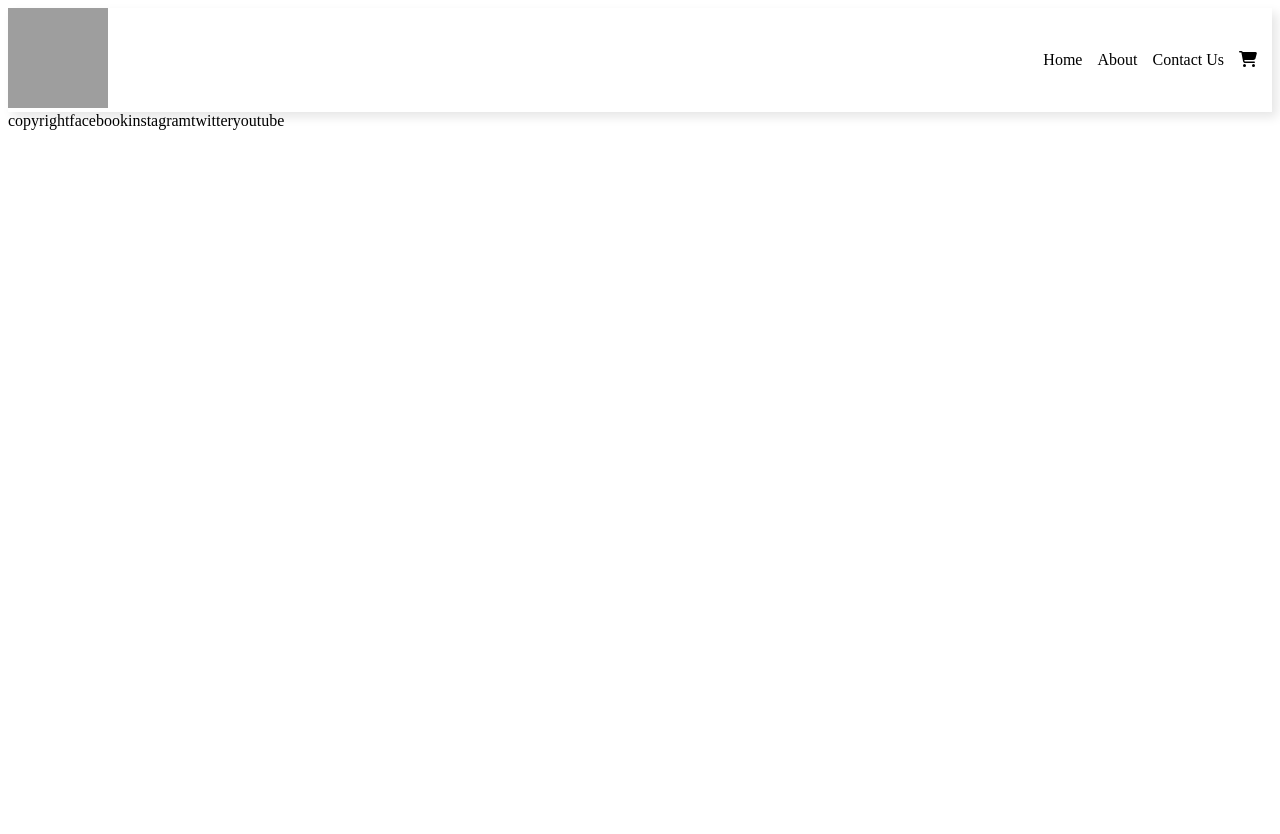
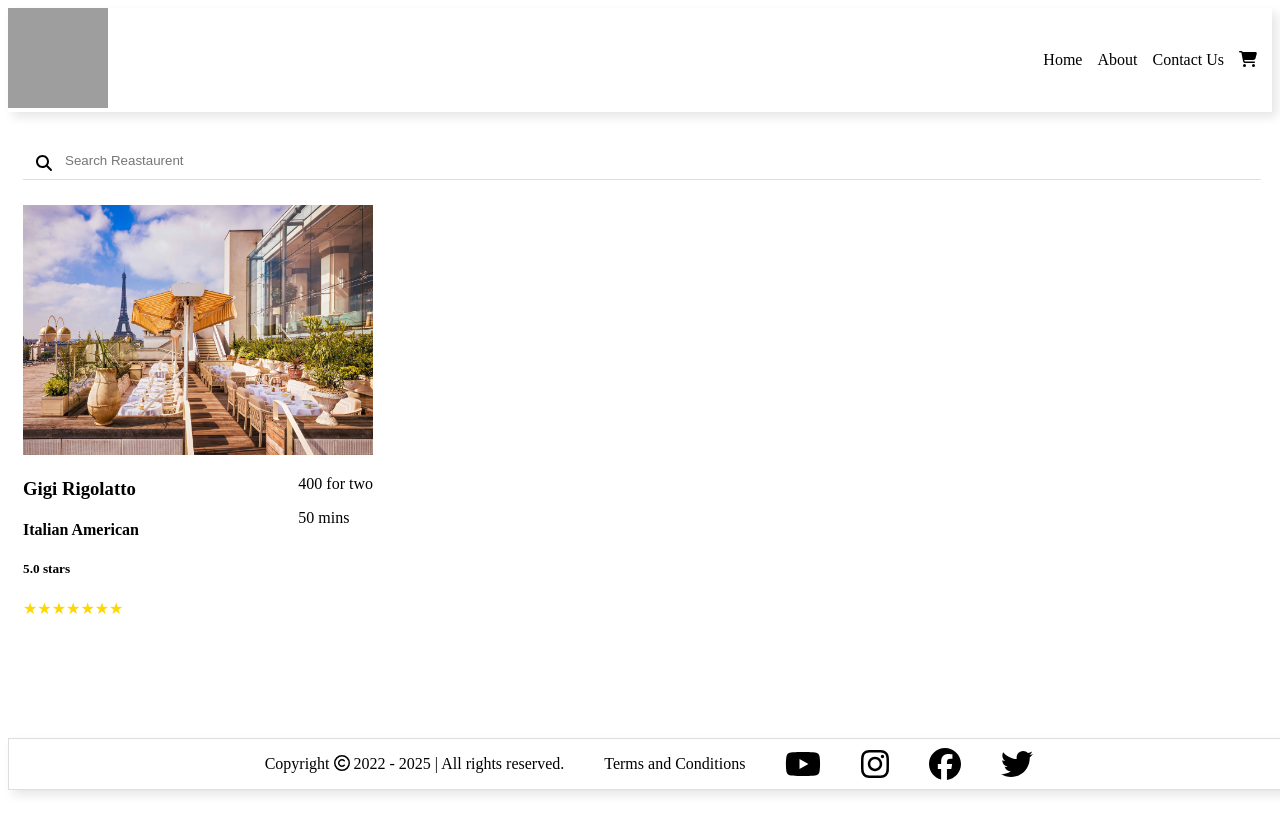
Before and after one commit to akki-77/react-swiggy, a React app: page / in a window 1280 px wide. Before the commit the page ends 800 px from the top, so only its background shows below. Built offline with nearby package versions, Linux system fonts and the light colour scheme; grey boxes are pictures that could not be loaded.

Commit message:
Rest code update

```diff
--- a/App.js
+++ b/App.js
@@ -1,8 +1,24 @@
 import React from 'react';
-import ReactDOM from 'react-dom';
+import ReactDOM from 'react-dom/client';
+
+import gigiRigolatto from './resources/images/Gigi_Rigolatto.png';
 
 import { FontAwesomeIcon } from '@fortawesome/react-fontawesome';
-import { faCartShopping } from '@fortawesome/free-solid-svg-icons';
+import { faCartShopping, faMagnifyingGlass } from '@fortawesome/free-solid-svg-icons';
+import { faCopyright } from '@fortawesome/free-regular-svg-icons';
+import { faYoutube, faInstagram, faFacebook, faTwitter } from '@fortawesome/free-brands-svg-icons';
+
+const restSearch = () => {
+
+}
+
+const Star = ({ filled, onClick }) => {
+    return (
+      <span onClick={onClick} style={{ cursor: 'pointer', color: filled ? 'gold' : 'gray' }}>
+        ★
+      </span>
+    );
+  };
 
 const Header = () => {
     return (
@@ -26,10 +42,39 @@ const Body = () => {
     return (
         <div className='body'>
             <div className='rest-search'>
-
+                <form onSubmit={restSearch}>
+                    <div className='rest-search-icon'>
+                        <FontAwesomeIcon icon={faMagnifyingGlass} />
+                    </div>
+                    <input
+                        className='rest-search-field'
+                        type="text"
+                        placeholder="Search Reastaurent"
+                    />
+                </form>
             </div>
             <div className='card-cont'>
+                <div className='rest-card-cont'>
+                    <img src={gigiRigolatto} alt="gigiRigolatto" style={{ width: '350px', height: '250px' }} />
+                    <div className='rest-card-data'>
+                        <div>
+                            <h3>Gigi Rigolatto</h3>
+                            <h4>Italian American </h4>
+                            <h5>5.0 stars</h5>
 
+                            {[1,2,3,4,5,6,7].map((index) => (
+                                <Star
+                                    key={index}
+                                    filled={index}
+                                />
+                            ))}
+                        </div>
+                        <div>
+                            <p>400 for two</p>
+                            <p>50 mins</p>
+                        </div>
+                    </div>
+                </div>
             </div>
         </div>
     );
@@ -38,12 +83,12 @@ const Body = () => {
 const Footer = () => {
     return (
         <div className='footer'>
-            <FontAwesomeIcon icon="fa-regular fa-copyright" />
-            <span>copyright</span>
-            <span>facebook</span>
-            <span>instagram</span>
-            <span>twitter</span>
-            <span>youtube</span>
+            <span>Copyright <FontAwesomeIcon icon={faCopyright} /> 2022 - 2025 | All rights reserved.</span>
+            <span>Terms and Conditions</span>
+            <span><FontAwesomeIcon icon={faYoutube} size="2x" /></span>
+            <span><FontAwesomeIcon icon={faInstagram} size="2x" /></span>
+            <span><FontAwesomeIcon icon={faFacebook} size="2x" /></span>
+            <span><FontAwesomeIcon icon={faTwitter} size="2x" /></span>
         </div>
     );
 }
--- a/index.css
+++ b/index.css
@@ -19,3 +19,67 @@
     margin-right: 15px;
     cursor: pointer;
   }
+
+  .footer {
+    height: 50px;
+    display: flex;
+    border: 0.5px solid #dedede;
+    align-items: center;
+    box-shadow: 5px 5px 10px rgba(0, 0, 0, 0.1);
+    position: fixed;
+    width: 100%;
+    bottom: 0;
+    margin-bottom: 10px;
+    justify-content: center;
+    align-items: center;
+  }
+
+  .footer span {
+    margin: 20px;
+    cursor: pointer;
+  }
+
+  .card-cont {
+    display: flex;
+    flex-direction: column;
+    min-height: 1100px;
+  }
+
+  .rest-card-cont {
+    padding: 15px;;
+  }
+
+  .rest-card-cont {
+    width: 350px;
+    height: 450px;
+  }
+
+  .rest-card-data {
+    display: flex;
+    justify-content: space-between;
+  }
+
+  .rest-search {
+    padding: 30px 15px 10px 15px;
+  }
+
+  .rest-search-field {
+    height: 35px;
+    width: 100%;
+    border: none;
+    border-bottom: 1px solid #dedede;
+  }
+
+  .rest-search-field:hover, .rest-search-field:focus {
+    border: none;
+    border-bottom: 1px solid #dedede;
+  }
+
+  .rest-search-icon {
+    position: absolute;
+    margin: 13px;
+  }
+
+  .rest-search-field::placeholder {
+    padding-left: 40px;
+  }
--- a/package.json
+++ b/package.json
@@ -15,6 +15,8 @@
   },
   "dependencies": {
     "@fortawesome/fontawesome-free": "^6.5.2",
+    "@fortawesome/free-brands-svg-icons": "^6.5.2",
+    "@fortawesome/free-regular-svg-icons": "^6.5.2",
     "@fortawesome/free-solid-svg-icons": "^6.5.2",
     "@fortawesome/react-fontawesome": "^0.2.2",
     "react": "^18.3.1",
```
Also changed, not shown: resources/images/Gigi_Rigolatto.png (added), resources/images/Las_Vegas.png (added), resources/images/Marriott.png (added), resources/images/Qavalli.png (added), resources/images/Tivoli.png (added), resources/images/Too_Hotel.png (added), resources/images/Touch_Bistro.png (added), resources/images/Tsuki.png (added), 2 other files.
